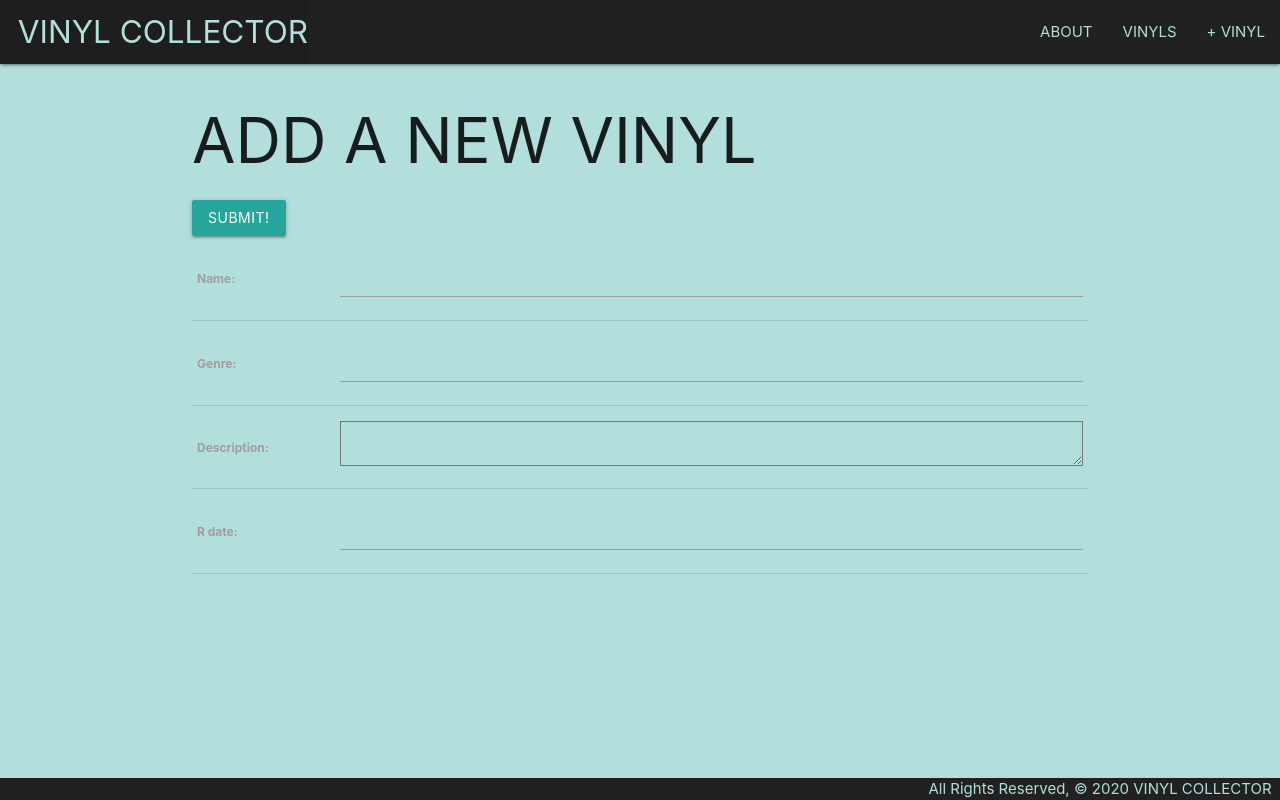
After one commit to koashima/vinylcollector, a Django app: page /vinyls/create/ in a window 1280 px wide. The commit adds this page. Run offline with Django 3.2, Linux system fonts and the light colour scheme.

Commit message:
added functionality to create vinyl

```diff
--- a/main_app/templates/base.html
+++ b/main_app/templates/base.html
@@ -19,6 +19,7 @@
         <ul class="right">
           <li><a href="{% url 'about' %}" class="teal-text text-lighten-4">ABOUT</a></li>
           <li><a href="{% url 'vinyls_index' %}" class="teal-text text-lighten-4">VINYLS</a></li>
+          <li><a href="{% url 'vinyls_create' %}" class="teal-text text-lighten-4">+ VINYL</a></li>
         </ul>
         </ul>
       </div>
--- /dev/null
+++ b/main_app/templates/main_app/vinyl_form.html
@@ -0,0 +1,15 @@
+{% extends 'base.html' %}
+
+{% block content %}
+<h1>ADD A NEW VINYL</h1>
+
+
+<form action="" method="post">
+    {% csrf_token %}
+    <table>
+
+        {{ form.as_table }}
+        <input type="submit" value="Submit!" class="btn">
+    </table>
+</form>
+{% endblock %}
--- a/main_app/urls.py
+++ b/main_app/urls.py
@@ -5,5 +5,9 @@ urlpatterns = [
     path('', views.home, name='home'),
     path('about/', views.about, name='about'),
     path('vinyls/', views.VinylList.as_view(), name='vinyls_index'),
-    path('vinyls/<int:vinyl_id>/', views.vinyls_details, name='vinyls_detail'),
+    path('vinyls/<int:pk>/', views.VinylDetail.as_view(), name='vinyls_detail'),
+    path('vinyls/create/', views.VinylCreate.as_view(), name='vinyls_create'),
+    # path('vinyls/<int:pk>/', views.VinylDetail.as_view(), name='vinyls_update'),
+    # path('vinyls/<int:pk>/', views.VinylDetail.as_view(), name='vinyls_delete'),
+
 ]
--- a/main_app/views.py
+++ b/main_app/views.py
@@ -1,5 +1,6 @@
 from django.shortcuts import render
-from django.views.generic import ListView
+from django.views.generic import ListView, DetailView
+from django.views.generic.edit import CreateView, UpdateView, DeleteView
 from . models import Vinyl
 
 def home(request):
@@ -14,7 +15,9 @@ class VinylList(ListView):
     def get_queryset(self):
         return Vinyl.objects.all()
 
+class VinylDetail(DetailView):
+    model = Vinyl
 
-def vinyls_details(request, vinyl_id):
-    vinyl = Vinyl.objects.get(id=vinyl_id)
-    return render(request, 'vinyls/detail.html', { 'vinyl' : vinyl })
+class VinylCreate(CreateView):
+    model = Vinyl
+    fields = '__all__'
```
Also changed, not shown: main_app/templates/main_app/vinyl_detail.html (renamed from main_app/templates/main_app/detail.html).
